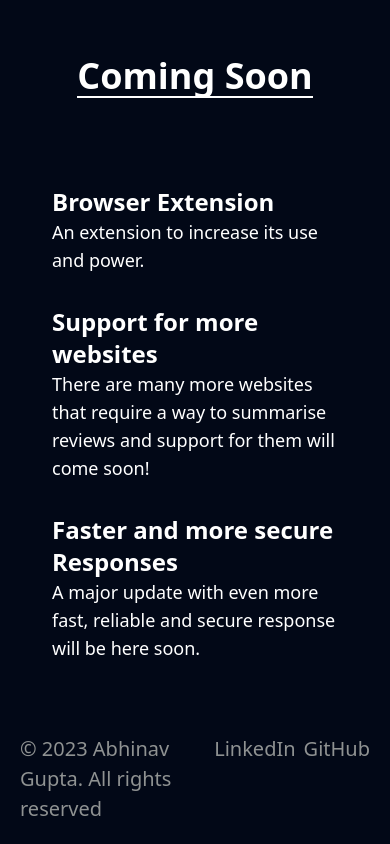
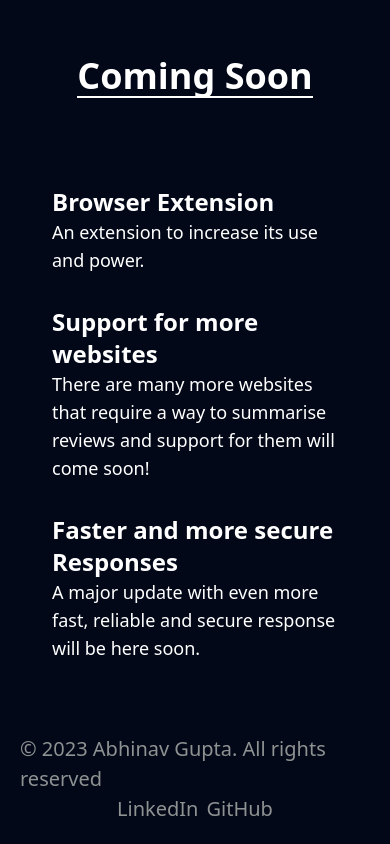
Before and after one commit to AbhinavGupta-de/commenz-frontend, a React (Vite) app: page / in a window 390 px wide. Shown: the part 2986-3830 px from the top of the page. Built offline with nearby package versions, Linux system fonts and the light colour scheme; no server answers.

Commit message:
made the footer responsive

```diff
--- a/src/components/Footer.jsx
+++ b/src/components/Footer.jsx
@@ -1,6 +1,6 @@
 const Footer = () => {
 	return (
-		<footer className="flex text-[20px] text-[#8f9292] font-medium p-5 justify-between">
+		<footer className="flex text-[20px] text-[#8f9292] font-medium p-5 md:justify-between md:flex-row flex-col justify-center items-center">
 			<p> © 2023 Abhinav Gupta. All rights reserved </p>
 			<p className="flex gap-2">
 				<a href="https://www.linkedin.com/in/abhinavgpt/">LinkedIn</a>
```
